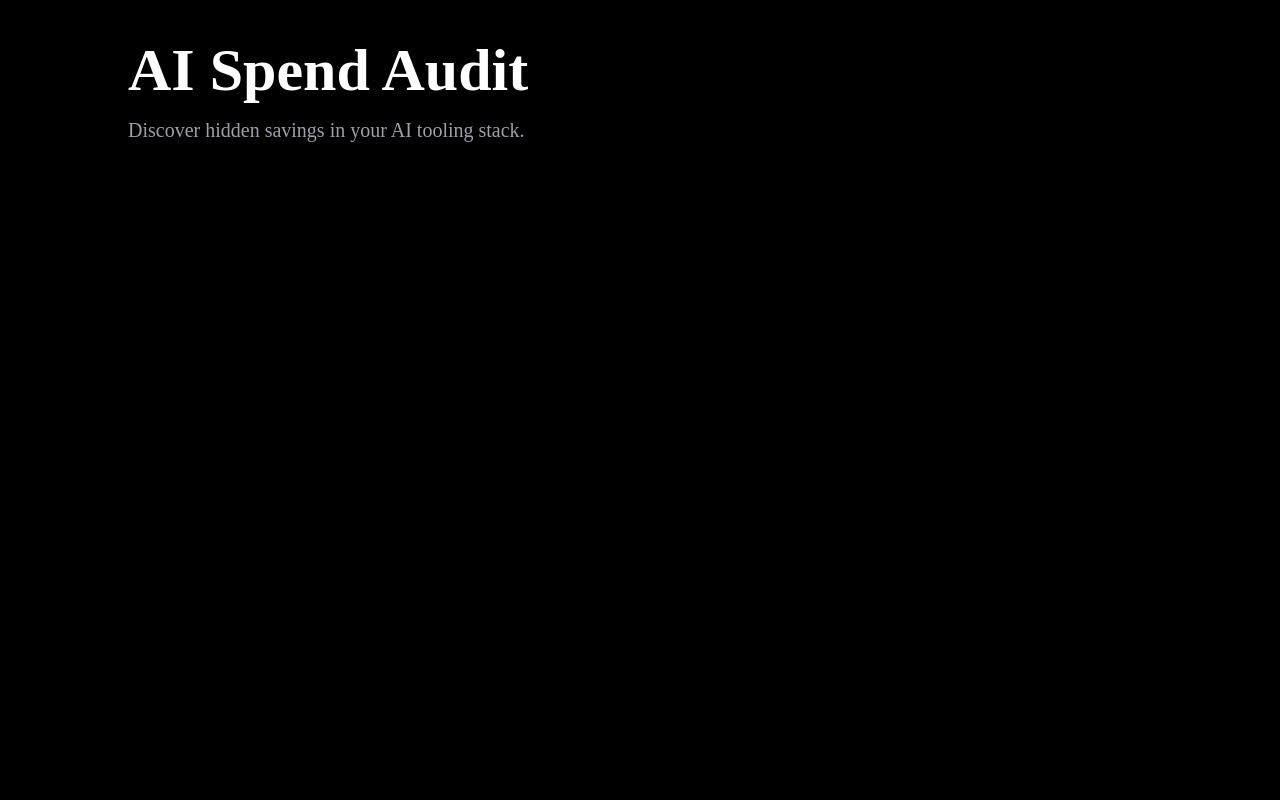
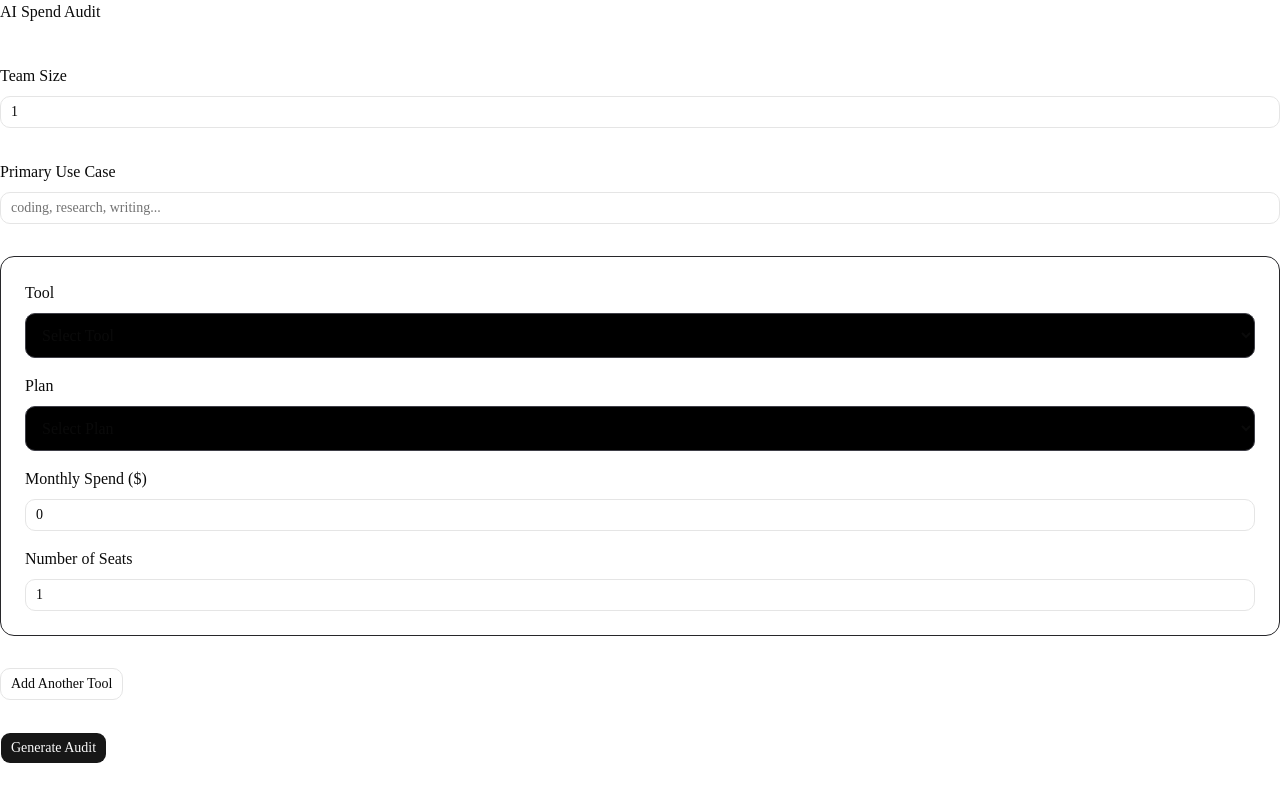
Before and after one commit to Chaitanya-kumar55/ai-spend-audit, a Next.js app: page / in a window 1280 px wide. Built offline with nearby package versions, Linux system fonts and the light colour scheme.

Commit message:
feat: implement persistent multi-tool audit input form

```diff
--- a/app/page.tsx
+++ b/app/page.tsx
@@ -1,15 +1,11 @@
+import AuditForm from "@/components/audit-form";
+
 export default function Home() {
   return (
-    <main className="min-h-screen bg-black text-white p-10">
-      <div className="max-w-5xl mx-auto">
-        <h1 className="text-6xl font-bold">
-          AI Spend Audit
-        </h1>
+    <main>
+      <h1>AI Spend Audit</h1>
 
-        <p className="text-zinc-400 mt-4 text-xl">
-          Discover hidden savings in your AI tooling stack.
-        </p>
-      </div>
+      <AuditForm />
     </main>
   );
 }
--- /dev/null
+++ b/components/audit-form.tsx
@@ -0,0 +1,313 @@
+"use client";
+
+import { useEffect, useState } from "react";
+
+import { tools } from "@/data/tools";
+
+import { Button } from "@/components/ui/button";
+import { Input } from "@/components/ui/input";
+
+interface ToolEntry {
+  tool: string;
+  plan: string;
+  monthlySpend: number;
+  seats: number;
+}
+
+export default function AuditForm() {
+
+  const [teamSize, setTeamSize] = useState(1);
+
+  const [useCase, setUseCase] = useState("");
+
+  const [toolEntries, setToolEntries] = useState<ToolEntry[]>([
+    {
+      tool: "",
+      plan: "",
+      monthlySpend: 0,
+      seats: 1,
+    },
+  ]);
+
+  // Load saved form data
+  useEffect(() => {
+
+    const saved = localStorage.getItem("audit-form");
+
+    if (!saved) return;
+
+    try {
+
+      const parsed = JSON.parse(saved);
+
+      // eslint-disable-next-line react-hooks/set-state-in-effect
+      setTeamSize(parsed.teamSize ?? 1);
+      setUseCase(parsed.useCase ?? "");
+      setToolEntries(
+        parsed.toolEntries ?? [
+          {
+            tool: "",
+            plan: "",
+            monthlySpend: 0,
+            seats: 1,
+          },
+        ]
+      );
+
+    } catch (error) {
+
+      console.error(
+        "Failed to parse localStorage",
+        error
+      );
+
+    }
+
+  }, []);
+
+  // Save form data
+  useEffect(() => {
+
+    localStorage.setItem(
+      "audit-form",
+      JSON.stringify({
+        teamSize,
+        useCase,
+        toolEntries,
+      })
+    );
+
+  }, [teamSize, useCase, toolEntries]);
+
+  function updateTool(
+    index: number,
+    key: keyof ToolEntry,
+    value: string | number
+  ) {
+
+    const updated = [...toolEntries];
+
+    updated[index] = {
+      ...updated[index],
+      [key]: value,
+    };
+
+    setToolEntries(updated);
+  }
+
+  function addTool() {
+
+    setToolEntries([
+      ...toolEntries,
+      {
+        tool: "",
+        plan: "",
+        monthlySpend: 0,
+        seats: 1,
+      },
+    ]);
+  }
+
+  function handleSubmit() {
+
+    console.log({
+      teamSize,
+      useCase,
+      toolEntries,
+    });
+
+    alert("Audit generation coming next.");
+  }
+
+  return (
+    <div className="mt-10 space-y-8">
+
+      {/* Team Size */}
+      <div>
+
+        <label className="block mb-2 font-medium">
+          Team Size
+        </label>
+
+        <Input
+          type="number"
+          value={teamSize}
+          onChange={(e) =>
+            setTeamSize(Number(e.target.value))
+          }
+        />
+
+      </div>
+
+      {/* Use Case */}
+      <div>
+
+        <label className="block mb-2 font-medium">
+          Primary Use Case
+        </label>
+
+        <Input
+          placeholder="coding, research, writing..."
+          value={useCase}
+          onChange={(e) =>
+            setUseCase(e.target.value)
+          }
+        />
+
+      </div>
+
+      {/* Tool Entries */}
+      <div className="space-y-6">
+
+        {toolEntries.map((entry, index) => {
+
+          const selectedTool = tools.find(
+            (t) => t.name === entry.tool
+          );
+
+          return (
+            <div
+              key={index}
+              className="border border-zinc-800 rounded-xl p-6 space-y-4"
+            >
+
+              {/* Tool */}
+              <div>
+
+                <label className="block mb-2">
+                  Tool
+                </label>
+
+                <select
+                  className="w-full bg-black border border-zinc-700 p-3 rounded-lg"
+                  value={entry.tool}
+                  onChange={(e) =>
+                    updateTool(
+                      index,
+                      "tool",
+                      e.target.value
+                    )
+                  }
+                >
+
+                  <option value="">
+                    Select Tool
+                  </option>
+
+                  {tools.map((tool) => (
+                    <option
+                      key={tool.name}
+                      value={tool.name}
+                    >
+                      {tool.name}
+                    </option>
+                  ))}
+
+                </select>
+
+              </div>
+
+              {/* Plan */}
+              <div>
+
+                <label className="block mb-2">
+                  Plan
+                </label>
+
+                <select
+                  className="w-full bg-black border border-zinc-700 p-3 rounded-lg"
+                  value={entry.plan}
+                  onChange={(e) =>
+                    updateTool(
+                      index,
+                      "plan",
+                      e.target.value
+                    )
+                  }
+                >
+
+                  <option value="">
+                    Select Plan
+                  </option>
+
+                  {selectedTool?.plans.map((plan) => (
+                    <option
+                      key={plan}
+                      value={plan}
+                    >
+                      {plan}
+                    </option>
+                  ))}
+
+                </select>
+
+              </div>
+
+              {/* Monthly Spend */}
+              <div>
+
+                <label className="block mb-2">
+                  Monthly Spend ($)
+                </label>
+
+                <Input
+                  type="number"
+                  value={entry.monthlySpend}
+                  onChange={(e) =>
+                    updateTool(
+                      index,
+                      "monthlySpend",
+                      Number(e.target.value)
+                    )
+                  }
+                />
+
+              </div>
+
+              {/* Seats */}
+              <div>
+
+                <label className="block mb-2">
+                  Number of Seats
+                </label>
+
+                <Input
+                  type="number"
+                  value={entry.seats}
+                  onChange={(e) =>
+                    updateTool(
+                      index,
+                      "seats",
+                      Number(e.target.value)
+                    )
+                  }
+                />
+
+              </div>
+
+            </div>
+          );
+        })}
+
+      </div>
+
+      {/* Add Tool */}
+      <Button
+        onClick={addTool}
+        variant="outline"
+      >
+        Add Another Tool
+      </Button>
+
+      {/* Submit */}
+      <div>
+
+        <Button onClick={handleSubmit}>
+          Generate Audit
+        </Button>
+
+      </div>
+
+    </div>
+  );
+}
--- /dev/null
+++ b/data/tools.ts
@@ -0,0 +1,34 @@
+export const tools = [
+  {
+    name: "ChatGPT",
+    plans: ["Plus", "Team", "Enterprise", "API"],
+  },
+  {
+    name: "Claude",
+    plans: ["Free", "Pro", "Max", "Team", "Enterprise", "API"],
+  },
+  {
+    name: "Cursor",
+    plans: ["Hobby", "Pro", "Business", "Enterprise"],
+  },
+  {
+    name: "GitHub Copilot",
+    plans: ["Individual", "Business", "Enterprise"],
+  },
+  {
+    name: "Gemini",
+    plans: ["Pro", "Ultra", "API"],
+  },
+  {
+    name: "OpenAI API",
+    plans: ["API"],
+  },
+  {
+    name: "Anthropic API",
+    plans: ["API"],
+  },
+  {
+    name: "Windsurf",
+    plans: ["Free", "Pro", "Teams"],
+  },
+];
```
